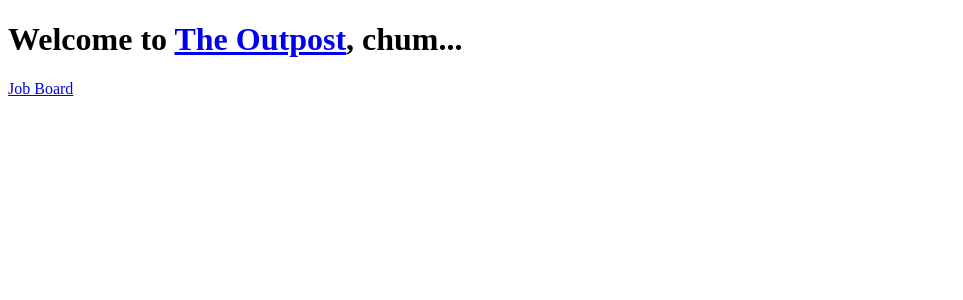
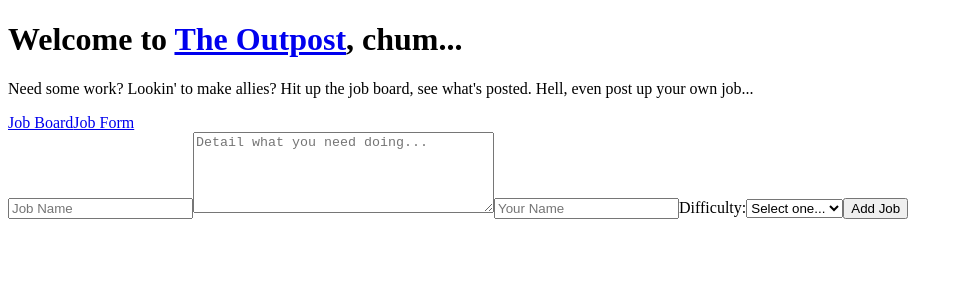
Before and after one commit to K0rmir/theoutpost, a React (Vite) app in the folder client/: page /jobboard/jobform in a window 1280 px wide. Shown: the top 300 px of the page, without its empty margins (0-963 px from the left). Built offline with nearby package versions, Linux system fonts and the light colour scheme; no server answers.

Commit message:
add form, add endpoint to insert form data into database

```diff
--- a/client/src/App.jsx
+++ b/client/src/App.jsx
@@ -1,12 +1,10 @@
-import { Routes, Route, Link, Outlet } from "react-router-dom";
-import { useState, useEffect } from "react";
-import JobBoard from "./pages/JobBoard"
+import {Routes, Route, Link, Outlet} from "react-router-dom";
+import {useState, useEffect} from "react";
+import JobBoard from "./pages/JobBoard";
 import Quests from "./pages/Quests";
-
-
+import JobForm from "./components/JobForm";
 
 export default function App() {
-
   const [quests, setQuests] = useState([]);
 
   useEffect(() => {
@@ -15,25 +13,29 @@ export default function App() {
   // Function to call /quests API endpoint to FETCH all of the quests
   async function handleGetQuests() {
     const response = await fetch("http://localhost:8080/quests");
-        const data = await response.json()
+    const data = await response.json();
 
     setQuests(data);
   }
 
   return (
     <>
-        <h1>Welcome to <a href="/">The Outpost</a>, chum...</h1>
+      <h1>
+        Welcome to <a href="/">The Outpost</a>, chum...
+      </h1>
+      <p>
+        Need some work? Lookin' to make allies? Hit up the job board, see what's
+        posted. Hell, even post up your own job...
+      </p>
       <Link to="/jobboard">Job Board</Link>
+      <Link to="/jobboard/jobform">Job Form</Link>
 
       <Routes>
         <Route path="/" element={""}></Route>
-            <Route path="/jobboard" element={<JobBoard quests={quests} />}/>
+        <Route path="/jobboard" element={<JobBoard quests={quests} />} />
         <Route path="/jobboard/:id" element={<Quests />}></Route>
+        <Route path="/jobboard/jobform" element={<JobForm></JobForm>}></Route>
       </Routes>
-
-
     </>
-
-
-    )
+  );
 }
--- /dev/null
+++ b/client/src/components/JobForm.jsx
@@ -0,0 +1,84 @@
+import {useState} from "react";
+
+export default function JobForm() {
+  const [form, setForm] = useState({
+    jobname: "",
+    description: "",
+    npcname: "",
+    difficulty: "",
+  });
+
+  async function handleSubmit(event) {
+    event.preventDefault();
+    // console.log("Sucessfully Submitted.");
+    // console.log(form);
+    // API Call here to add data to database.
+    const formData = new FormData(event.target);
+    const formValues = Object.fromEntries(formData);
+    const response = await fetch("http://localhost:8080/quests", {
+      method: "POST",
+      headers: {
+        "Content-Type": "application/json",
+      },
+      body: JSON.stringify(formValues),
+    });
+    setForm({
+      jobname: "",
+      description: "",
+      npcname: "",
+      difficulty: "",
+    });
+  }
+
+  function handleChange(event) {
+    setForm({
+      ...form,
+      [event.target.name]: event.target.value,
+    });
+  }
+
+  return (
+    <form className="jobform" onSubmit={handleSubmit}>
+      <input
+        name="jobname"
+        type="text"
+        placeholder="Job Name"
+        required
+        onChange={handleChange}
+        value={form.jobname}
+      />
+      <textarea
+        name="description"
+        cols="35"
+        rows="5"
+        placeholder="Detail what you need doing..."
+        required
+        onChange={handleChange}
+        value={form.description}></textarea>
+      <input
+        name="npcname"
+        type="text"
+        placeholder="Your Name"
+        required
+        onChange={handleChange}
+        value={form.npcname}
+      />
+      <label htmlFor="difficulty">Difficulty:</label>
+      <select
+        name="difficulty"
+        id="difficulty"
+        required
+        onChange={handleChange}
+        value={form.difficulty}>
+        <option value="" defaultValue={"Select One..."}>
+          Select one...
+        </option>
+        <option value="Easy">Easy</option>
+        <option value="Moderate">Moderate</option>
+        <option value="Hard">Hard</option>
+        <option value="Insane">Insane</option>
+      </select>
+      <button>Add Job</button>
+    </form>
+  );
+}
--- a/client/src/pages/JobBoard.jsx
+++ b/client/src/pages/JobBoard.jsx
@@ -1,17 +1,19 @@
 import {Link, Routes, Route, Outlet} from "react-router-dom";
+
 export default function JobBoard({quests}) {
-
-
-
   return (
     <>
       <nav>
         {quests.map((posts) => {
-                return <Link to={`/jobboard/${posts.posts_id}`} key={posts.title}>{posts.title}</Link>
+          return (
+            <Link to={`/jobboard/${posts.posts_id}`} key={posts.title}>
+              {posts.title}
+            </Link>
+          );
         })}
       </nav>
-        <Outlet/>
 
+      <Outlet />
     </>
   );
 }
--- a/client/src/pages/Quests.jsx
+++ b/client/src/pages/Quests.jsx
@@ -1,11 +1,9 @@
-import { useEffect, useState } from "react";
-import { useParams } from "react-router-dom";
+import {useEffect, useState} from "react";
+import {useParams} from "react-router-dom";
 
 export default function Quests() {
-
   const [questInfo, setQuestInfo] = useState({});
-    const { id } = useParams();
-
+  const {id} = useParams();
 
   useEffect(() => {
     handleGetQuest();
@@ -13,26 +11,17 @@ export default function Quests() {
 
   async function handleGetQuest() {
     const response = await fetch(`http://localhost:8080/quest/${id}`);
-        const data = await response.json()
+    const data = await response.json();
 
     setQuestInfo(data);
-        console.log(questInfo);
   }
-
-    console.log(questInfo.content);
-
-
-
-
 
   return (
     <>
       <h1>{questInfo.title}</h1>
+      <p>{questInfo.name}</p>
       <h3>{questInfo.content}</h3>
-         <p>{questInfo.type}</p>
-         <p>{questInfo.name}</p>
-
-
+      <p>Difficulty: {questInfo.type}</p>
     </>
-    )
+  );
 }
```
Also changed, not shown: 2 other files (tests, documents, lock files or other folders). Lines whose indentation alone changed are shown as unchanged.
